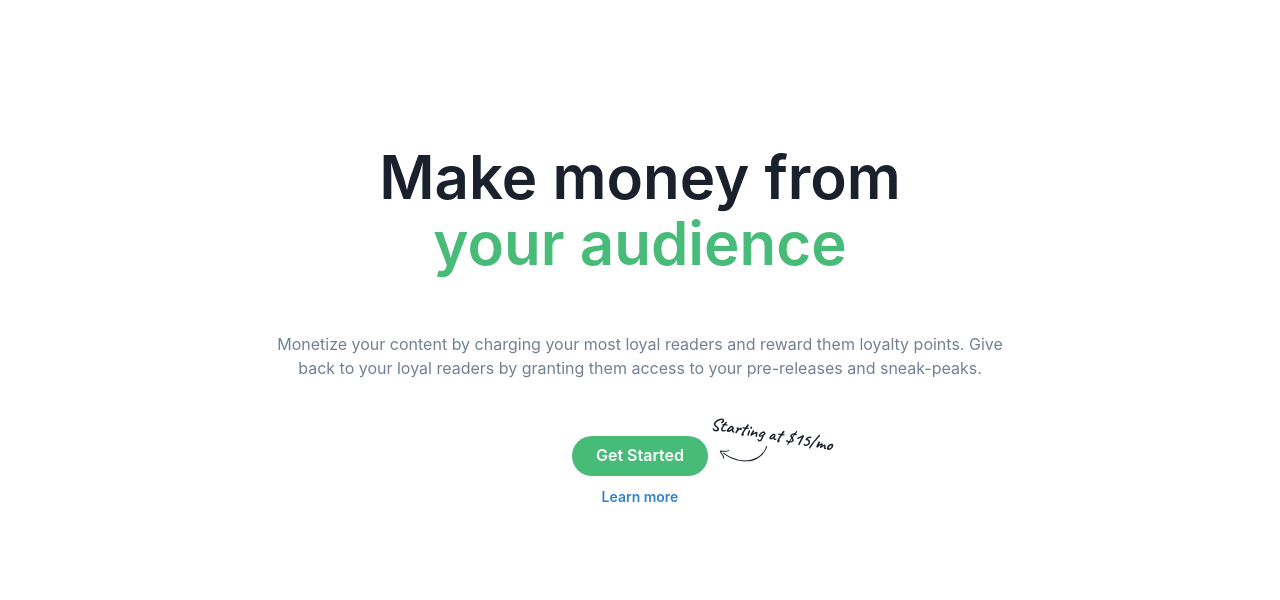
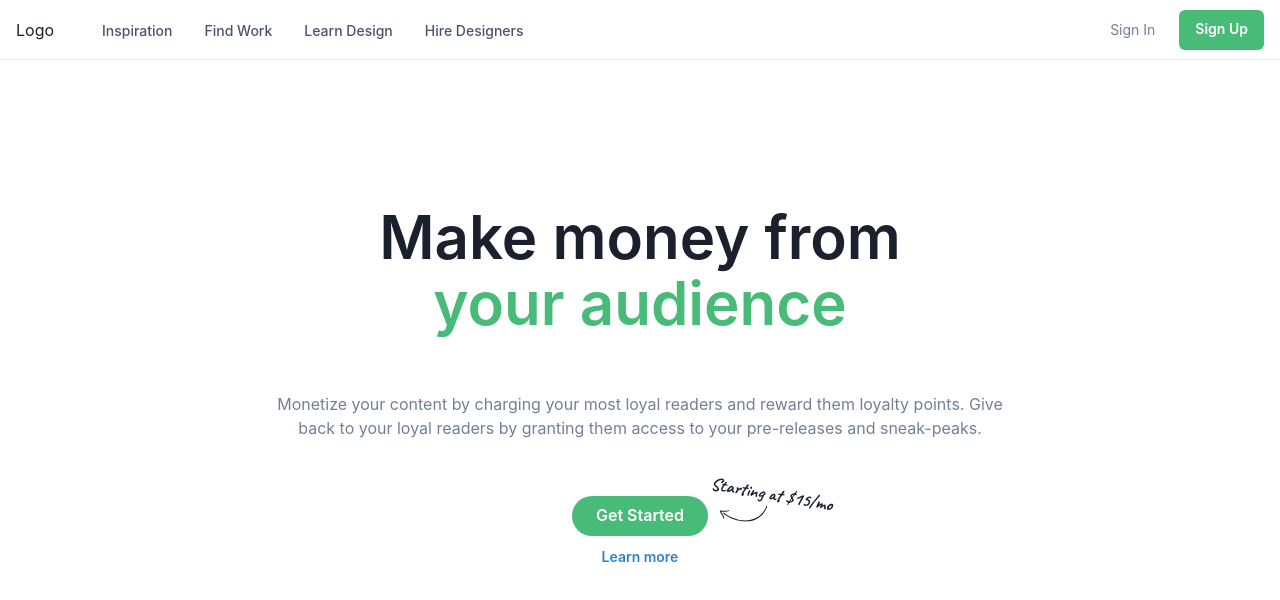
Before and after one commit to Kzoeps/cert-tainty, a Next.js app: page / in a window 1280 px wide. Shown: the top 600 px of the page. Built offline with nearby package versions, Linux system fonts and the light colour scheme.

Commit message:
add navigation

```diff
--- /dev/null
+++ b/components/navigation/navigation.tsx
@@ -0,0 +1,212 @@
+import {
+	Box,
+	Button,
+	Collapse,
+	Flex,
+	Icon,
+	IconButton,
+	Link,
+	Popover,
+	PopoverTrigger,
+	Stack,
+	Text,
+	useBreakpointValue,
+	useColorModeValue,
+	useDisclosure
+} from '@chakra-ui/react';
+import {ChevronDownIcon, CloseIcon, HamburgerIcon} from '@chakra-ui/icons';
+
+export default function Navigation() {
+	const {isOpen, onToggle} = useDisclosure();
+
+	return (
+		<Box>
+			<Flex
+				bg={useColorModeValue('white', 'gray.800')}
+				color={useColorModeValue('gray.600', 'white')}
+				minH={'60px'}
+				py={{base: 2}}
+				px={{base: 4}}
+				borderBottom={1}
+				borderStyle={'solid'}
+				borderColor={useColorModeValue('gray.200', 'gray.900')}
+				align={'center'}>
+				<Flex
+					flex={{base: 1, md: 'auto'}}
+					ml={{base: -2}}
+					display={{base: 'flex', md: 'none'}}>
+					<IconButton
+						onClick={onToggle}
+						icon={
+							isOpen ? <CloseIcon w={3} h={3}/> : <HamburgerIcon w={5} h={5}/>
+						}
+						variant={'ghost'}
+						aria-label={'Toggle Navigation'}
+					/>
+				</Flex>
+				<Flex flex={{base: 1}} justify={{base: 'center', md: 'start'}}>
+					<Text
+						textAlign={useBreakpointValue({base: 'center', md: 'left'})}
+						fontFamily={'heading'}
+						color={useColorModeValue('gray.800', 'white')}>
+						Logo
+					</Text>
+
+					<Flex display={{base: 'none', md: 'flex'}} ml={10}>
+						<DesktopNav/>
+					</Flex>
+				</Flex>
+
+				<Stack
+					flex={{base: 1, md: 0}}
+					justify={'flex-end'}
+					direction={'row'}
+					spacing={6}>
+					<Button
+						as={'a'}
+						fontSize={'sm'}
+						fontWeight={400}
+						variant={'link'}
+						href={'#'}>
+						Sign In
+					</Button>
+					<Button
+						display={{base: 'none', md: 'inline-flex'}}
+						fontSize={'sm'}
+						fontWeight={600}
+						color={'white'}
+						bg={'green.400'}
+						_hover={{
+							bg: 'green.600'
+						}}>
+						Sign Up
+					</Button>
+				</Stack>
+			</Flex>
+
+			<Collapse in={isOpen} animateOpacity>
+				<MobileNav/>
+			</Collapse>
+		</Box>
+	);
+}
+
+const DesktopNav = () => {
+	const linkColor = useColorModeValue('gray.600', 'gray.200');
+	const linkHoverColor = useColorModeValue('gray.800', 'white');
+	const popoverContentBgColor = useColorModeValue('white', 'gray.800');
+
+	return (
+		<Stack direction={'row'} spacing={4}>
+			{NAV_ITEMS.map((navItem) => (
+				<Box key={navItem.label}>
+					<Popover trigger={'hover'} placement={'bottom-start'}>
+						<PopoverTrigger>
+							<Link
+								p={2}
+								href={navItem.href ?? '#'}
+								fontSize={'sm'}
+								fontWeight={500}
+								color={linkColor}
+								_hover={{
+									textDecoration: 'none',
+									color: linkHoverColor
+								}}>
+								{navItem.label}
+							</Link>
+						</PopoverTrigger>
+					</Popover>
+				</Box>
+			))}
+		</Stack>
+	);
+};
+
+const MobileNav = () => {
+	return (
+		<Stack
+			bg={useColorModeValue('white', 'gray.800')}
+			p={4}
+			display={{md: 'none'}}>
+			{NAV_ITEMS.map((navItem) => (
+				<MobileNavItem key={navItem.label} {...navItem} />
+			))}
+		</Stack>
+	);
+};
+
+const MobileNavItem = ({label, children, href}: NavItem) => {
+	const {isOpen, onToggle} = useDisclosure();
+
+	return (
+		<Stack spacing={4} onClick={children && onToggle}>
+			<Flex
+				py={2}
+				as={Link}
+				href={href ?? '#'}
+				justify={'space-between'}
+				align={'center'}
+				_hover={{
+					textDecoration: 'none'
+				}}>
+				<Text
+					fontWeight={600}
+					color={useColorModeValue('gray.600', 'gray.200')}>
+					{label}
+				</Text>
+				{children && (
+					<Icon
+						as={ChevronDownIcon}
+						transition={'all .25s ease-in-out'}
+						transform={isOpen ? 'rotate(180deg)' : ''}
+						w={6}
+						h={6}
+					/>
+				)}
+			</Flex>
+
+			<Collapse in={isOpen} animateOpacity style={{marginTop: '0!important'}}>
+				<Stack
+					mt={2}
+					pl={4}
+					borderLeft={1}
+					borderStyle={'solid'}
+					borderColor={useColorModeValue('gray.200', 'gray.700')}
+					align={'start'}>
+					{children &&
+					children.map((child) => (
+						<Link key={child.label} py={2} href={child.href}>
+							{child.label}
+						</Link>
+					))}
+				</Stack>
+			</Collapse>
+		</Stack>
+	);
+};
+
+interface NavItem {
+	label: string;
+	subLabel?: string;
+	children?: Array<NavItem>;
+	href?: string;
+}
+
+const NAV_ITEMS: Array<NavItem> = [
+	{
+		label: 'Inspiration',
+		href: '#'
+	},
+	{
+		label: 'Find Work',
+		href: '#'
+	},
+	{
+		label: 'Learn Design',
+		href: '#'
+	},
+	{
+		label: 'Hire Designers',
+		href: '#'
+	}
+];
--- a/package.json
+++ b/package.json
@@ -9,6 +9,7 @@
     "lint": "next lint"
   },
   "dependencies": {
+    "@chakra-ui/icons": "^2.0.1",
     "@chakra-ui/react": "^2.1.2",
     "@emotion/react": "^11",
     "@emotion/styled": "^11",
--- a/pages/_app.tsx
+++ b/pages/_app.tsx
@@ -1,10 +1,12 @@
 import '../styles/globals.css';
 import type {AppProps} from 'next/app';
 import {ChakraProvider} from '@chakra-ui/react';
+import Navigation from '../components/navigation/navigation';
 
 function MyApp({Component, pageProps}: AppProps) {
 	return (
 		<ChakraProvider>
+			<Navigation/>
 			<Component {...pageProps} />
 		</ChakraProvider>
 	);
--- a/pages/index.tsx
+++ b/pages/index.tsx
@@ -22,6 +22,7 @@
 					href="https://fonts.googleapis.com/css2?family=Caveat:wght@700&display=swap"
 					rel="stylesheet"
 				/>
+				<title>Cert-Tainty</title>
 			</Head>
 
 			<Container maxW={'3xl'}>
```
Also changed, not shown: 1 other file (tests, documents, lock files or other folders).
